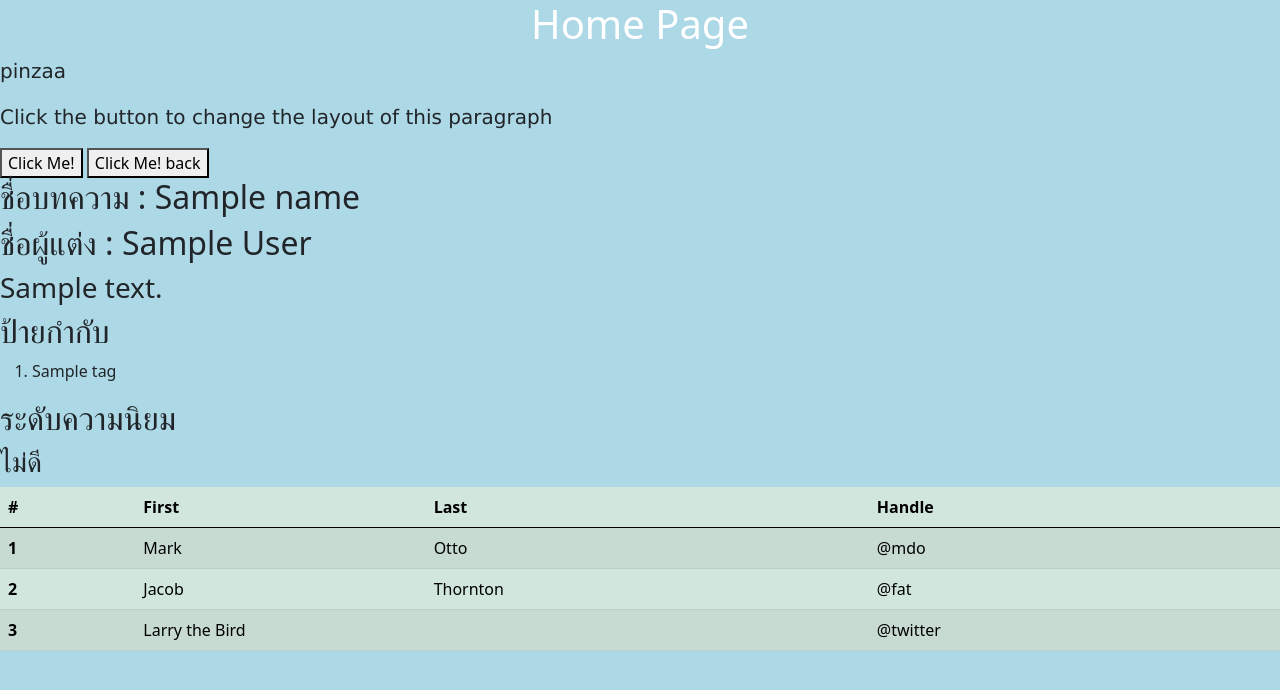
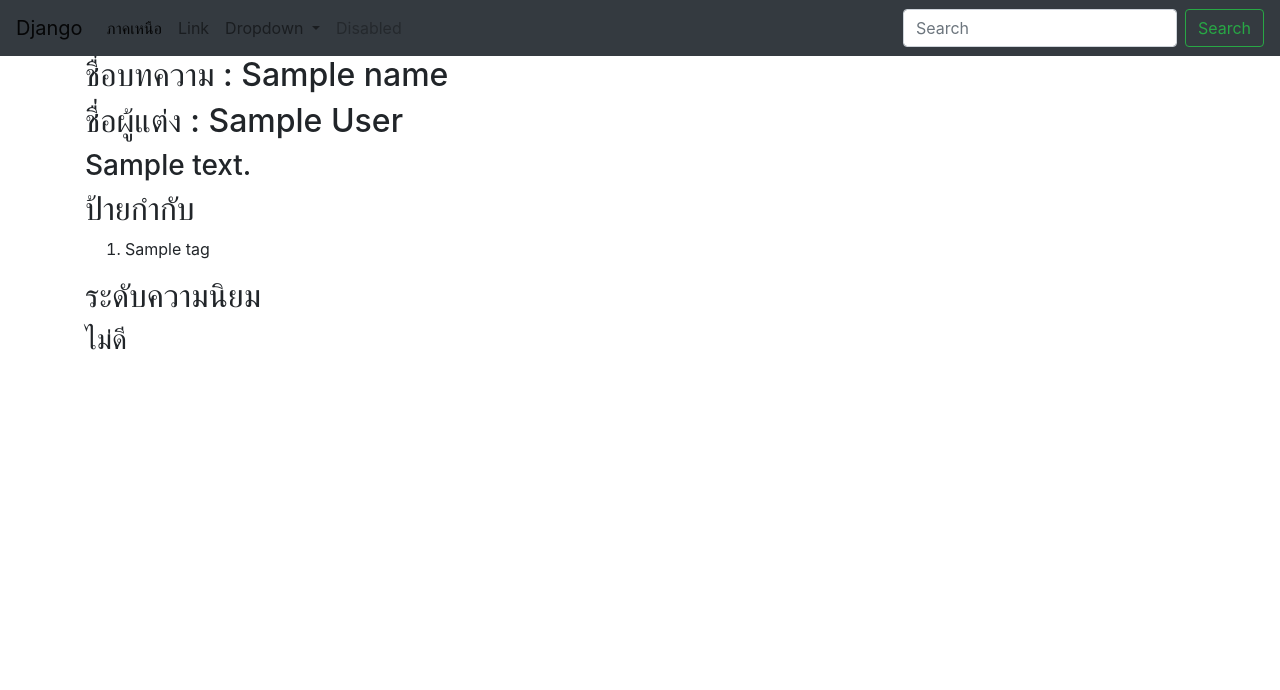
Before and after one commit to vorasit/webpython, a Django app: template djangobasic/templates/index.html in a window 1280 px wide. Shown: the top 690 px of the page. Run offline with Django 3.2, Linux system fonts and the light colour scheme; the template is opened without the code that fills it: most values are stand-ins (such as "Sample title", 1, 10 or a date in 2020); some libraries are stand-ins or nearby versions.

Commit message:
all in one template
เทมเพส1หน้าใช้ได้ทุกหน้า

```diff
--- a/djangobasic/djangobasic/urls.py
+++ b/djangobasic/djangobasic/urls.py
@@ -18,6 +18,7 @@ from django.urls import path
 from blogs import views
 urlpatterns = [
     path('admin/', admin.site.urls),
-    path('home/',views.hello),
-    path('web/',views.web) # web/index.html  in templates
+
+    path('',views.hello), # web/index.html  in templates
+    path('page1',views.page1)
 ]
--- a/djangobasic/templates/index.html
+++ b/djangobasic/templates/index.html
@@ -1,53 +1,6 @@
-<!DOCTYPE html>
-<html lang="en">
-<head>
-    <meta charset="UTF-8">
-    <meta http-equiv="X-UA-Compatible" content="IE=edge">
-    <meta name="viewport" content="width=device-width, initial-scale=1.0">
-    <title>Hello My Website</title>
-    <link href="https://cdn.jsdelivr.net/npm/bootstrap@5.0.0/dist/css/bootstrap.min.css" rel="stylesheet" integrity="sha384-wEmeIV1mKuiNpC+IOBjI7aAzPcEZeedi5yW5f2yOq55WWLwNGmvvx4Um1vskeMj0" crossorigin="anonymous">
-    <script src="https://cdn.jsdelivr.net/npm/bootstrap@5.0.0/dist/js/bootstrap.bundle.min.js" integrity="sha384-p34f1UUtsS3wqzfto5wAAmdvj+osOnFyQFpp4Ua3gs/ZVWx6oOypYoCJhGGScy+8" crossorigin="anonymous"></script>
+{% extends 'layout.html' %}
 
-    <script src="https://cdn.jsdelivr.net/npm/@popperjs/core@2.9.2/dist/umd/popper.min.js" integrity="sha384-IQsoLXl5PILFhosVNubq5LC7Qb9DXgDA9i+tQ8Zj3iwWAwPtgFTxbJ8NT4GN1R8p" crossorigin="anonymous"></script>
-    <script src="https://cdn.jsdelivr.net/npm/bootstrap@5.0.0/dist/js/bootstrap.min.js" integrity="sha384-lpyLfhYuitXl2zRZ5Bn2fqnhNAKOAaM/0Kr9laMspuaMiZfGmfwRNFh8HlMy49eQ" crossorigin="anonymous"></script>
-    <style>
-        body {
-            background-color: lightblue;
-            }
-
-            h1 {
-            color: white;
-            text-align: center;
-            }
-
-            p {
-            font-family: verdana;
-            font-size: 20px;
-            }
-    </style>
-
-    <script>
-        function myFunction() {
-            var x = document.getElementById("demo");
-            x.style.fontSize = "25px";
-            x.style.color = "red";
-          }
-
-        function myFunctionback() {
-            var x = document.getElementById("demo");
-            x.style.fontSize = "25px";
-            x.style.color = "black";
-          }
-    </script>
-
-</head>
-<body>
-    <h1>Home Page</h2>
-    <p>pinzaa</p>
-    <p id="demo">Click the button to change the layout of this paragraph</p>
-    <button onclick="myFunction()">Click Me!</button>
-    <button onclick="myFunctionback()">Click Me! back</button><br>
-
+{% block content %}
     <h2> ชื่อบทความ : {{name}}</h2>
     <h2> ชื่อผู้แต่ง : {{author}}</h2>
     <h3>{{text}}</h3>
@@ -65,37 +18,4 @@
         <h3>ไม่ดี</h3>
     {% endif %}
 
-    <table class="table table-success table-striped">
-        <thead>
-            <tr>
-              <th scope="col">#</th>
-              <th scope="col">First</th>
-              <th scope="col">Last</th>
-              <th scope="col">Handle</th>
-            </tr>
-          </thead>
-          <tbody>
-            <tr>
-              <th scope="row">1</th>
-              <td>Mark</td>
-              <td>Otto</td>
-              <td>@mdo</td>
-            </tr>
-            <tr>
-              <th scope="row">2</th>
-              <td>Jacob</td>
-              <td>Thornton</td>
-              <td>@fat</td>
-            </tr>
-            <tr>
-              <th scope="row">3</th>
-              <td colspan="2">Larry the Bird</td>
-              <td>@twitter</td>
-            </tr>
-          </tbody>
-      </table>
-
-
-
-</body>
-</html>
+{% endblock %}
--- /dev/null
+++ b/djangobasic/templates/layout.html
@@ -0,0 +1,60 @@
+<!DOCTYPE html>
+<html lang="en">
+<head>
+    <meta charset="UTF-8">
+    <meta http-equiv="X-UA-Compatible" content="IE=edge">
+    <meta name="viewport" content="width=device-width, initial-scale=1.0">
+    <title>django</title>
+    <link rel="stylesheet" href="https://stackpath.bootstrapcdn.com/bootstrap/4.4.1/css/bootstrap.min.css" integrity="sha384-Vkoo8x4CGsO3+Hhxv8T/Q5PaXtkKtu6ug5TOeNV6gBiFeWPGFN9MuhOf23Q9Ifjh" crossorigin="anonymous">
+    <script src="https://code.jquery.com/jquery-3.4.1.slim.min.js" integrity="sha384-J6qa4849blE2+poT4WnyKhv5vZF5SrPo0iEjwBvKU7imGFAV0wwj1yYfoRSJoZ+n" crossorigin="anonymous"></script>
+    <script src="https://cdn.jsdelivr.net/npm/popper.js@1.16.0/dist/umd/popper.min.js" integrity="sha384-Q6E9RHvbIyZFJoft+2mJbHaEWldlvI9IOYy5n3zV9zzTtmI3UksdQRVvoxMfooAo" crossorigin="anonymous"></script>
+    <script src="https://stackpath.bootstrapcdn.com/bootstrap/4.4.1/js/bootstrap.min.js" integrity="sha384-wfSDF2E50Y2D1uUdj0O3uMBJnjuUD4Ih7YwaYd1iqfktj0Uod8GCExl3Og8ifwB6" crossorigin="anonymous"></script>
+
+</head>
+<body>
+
+    <nav class="navbar navbar-expand-lg navbar-light bg-dark">
+        <a class="navbar-brand" href="#">Django</a>
+        <button class="navbar-toggler" type="button" data-toggle="collapse" data-target="#navbarSupportedContent" aria-controls="navbarSupportedContent" aria-expanded="false" aria-label="Toggle navigation">
+          <span class="navbar-toggler-icon"></span>
+        </button>
+
+        <div class="collapse navbar-collapse" id="navbarSupportedContent">
+          <ul class="navbar-nav mr-auto">
+            <li class="nav-item active">
+              <a class="nav-link" href="/page1">ภาคเหนือ <span class="sr-only">(current)</span></a>
+            </li>
+            <li class="nav-item">
+              <a class="nav-link" href="#">Link</a>
+            </li>
+            <li class="nav-item dropdown">
+              <a class="nav-link dropdown-toggle" href="#" id="navbarDropdown" role="button" data-toggle="dropdown" aria-haspopup="true" aria-expanded="false">
+                Dropdown
+              </a>
+              <div class="dropdown-menu" aria-labelledby="navbarDropdown">
+                <a class="dropdown-item" href="#">Action</a>
+                <a class="dropdown-item" href="#">Another action</a>
+                <div class="dropdown-divider"></div>
+                <a class="dropdown-item" href="#">Something else here</a>
+              </div>
+            </li>
+            <li class="nav-item">
+              <a class="nav-link disabled" href="#" tabindex="-1" aria-disabled="true">Disabled</a>
+            </li>
+          </ul>
+          <form class="form-inline my-2 my-lg-0">
+            <input class="form-control mr-sm-2" type="search" placeholder="Search" aria-label="Search">
+            <button class="btn btn-outline-success my-2 my-sm-0" type="submit">Search</button>
+          </form>
+        </div>
+      </nav>
+
+      <div class="container">
+        {% block content %}
+
+        {% endblock %}
+
+      </div>
+
+</body>
+</html>
```
Also changed, not shown: djangobasic/blogs/views.py (+8 -2 lines), djangobasic/templates/page1.html (added, +9 -0 lines).
